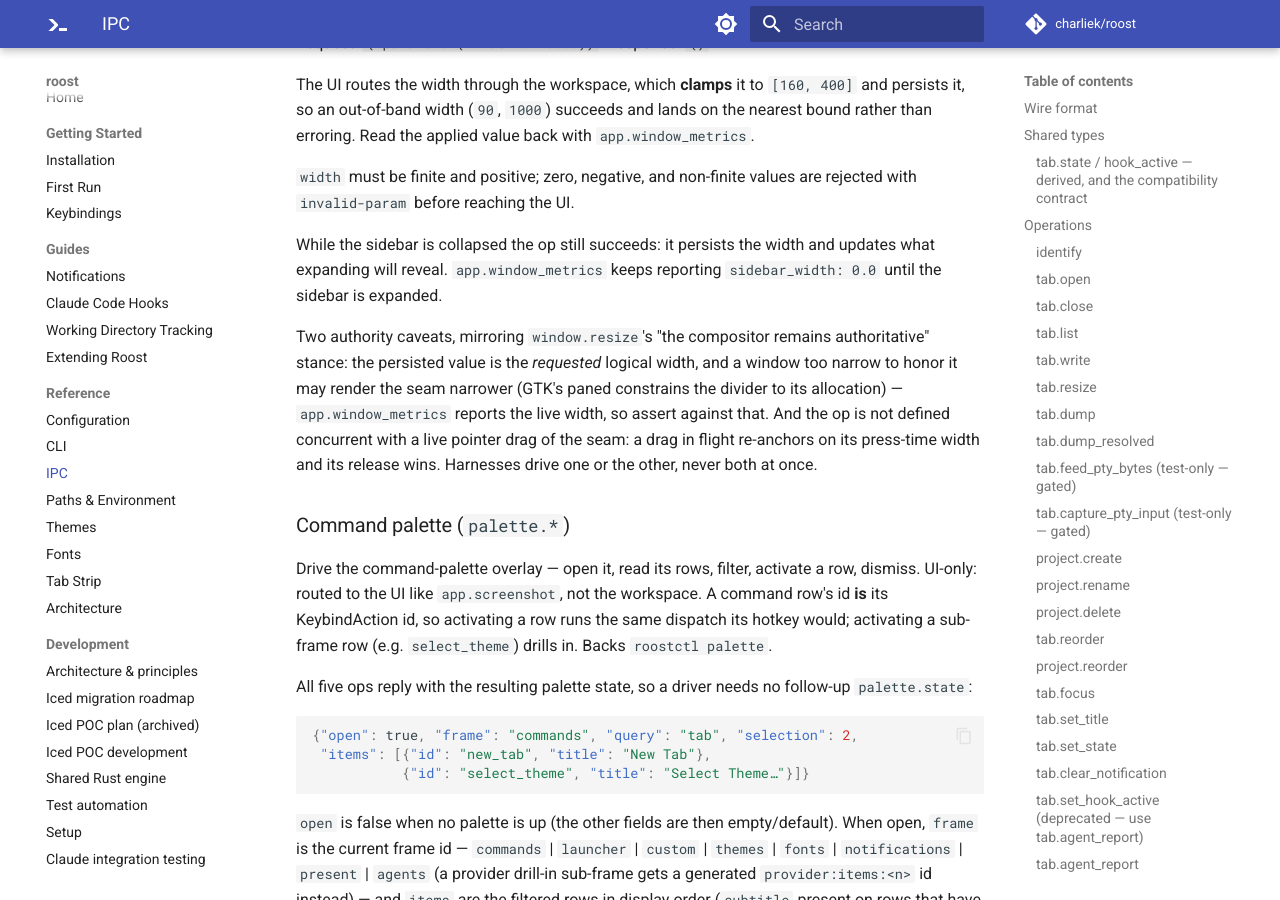
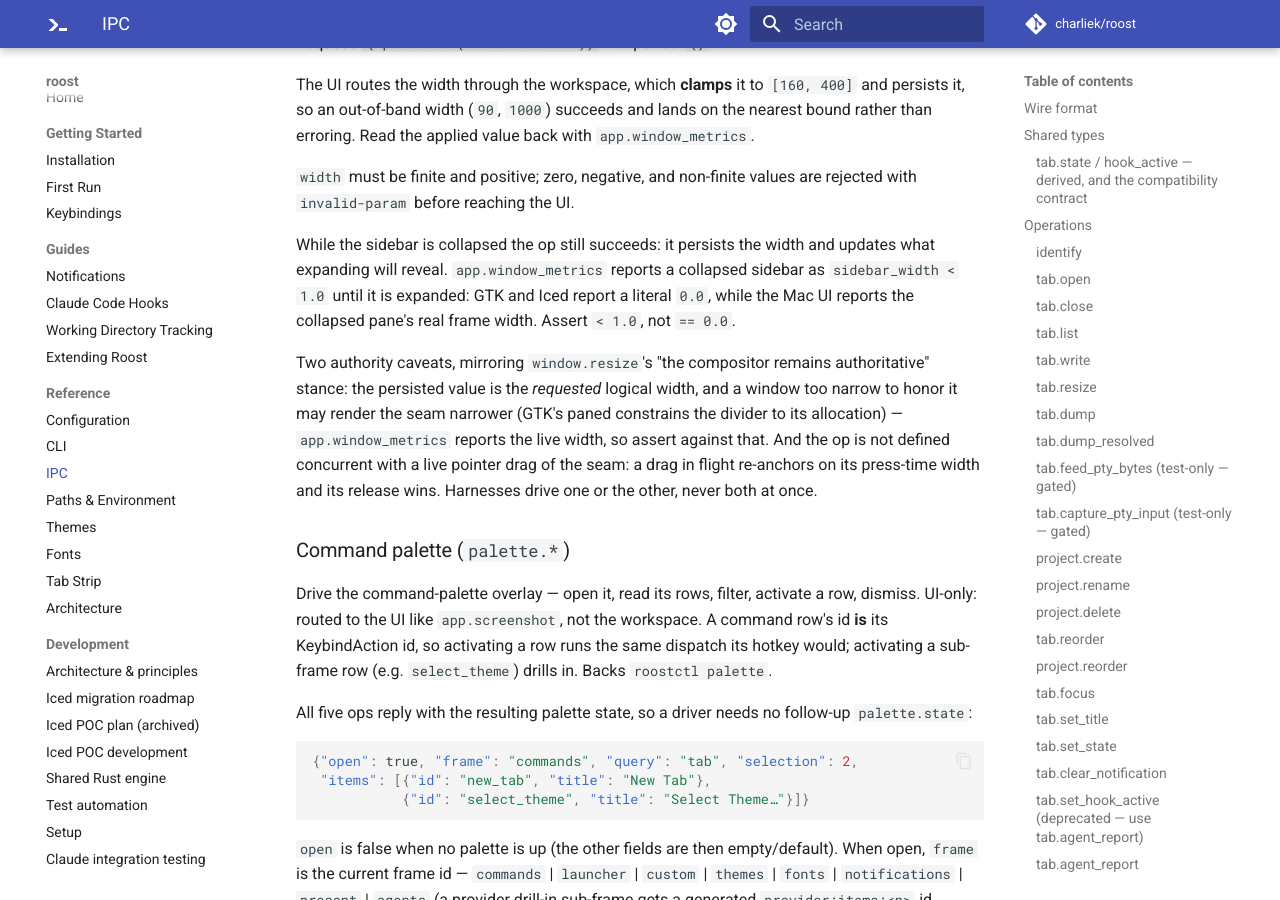
Before and after one commit to charliek/roost, an MkDocs documentation site: the page built from docs/reference/ipc.md, in a window 1280 px wide and 900 px high, scrolled down 13105 px. Built offline with MkDocs 1.6.1 and Material for MkDocs 9.7.7, drawn with Linux system fonts in a browser that asks for light colours; comment, search, counter and statistics services are not loaded.

Commit message:
docs(ipc): pin the collapsed sidebar_width tolerance in the op contract
CodeRabbit PR finding: the Rust UIs report a literal 0.0 while
collapsed but Mac reports the pane's real frame width, so the contract
now says assert < 1.0 — matching what test_sidebar_resize.py already
does.

Co-Authored-By: Claude Fable 5 <noreply@anthropic.com>
Claude-Session: https://claude.ai/code/session_01WLKWsLV45DAk61xG6Utj3e

```diff
--- a/docs/reference/ipc.md
+++ b/docs/reference/ipc.md
@@ -607,7 +607,9 @@ values are rejected with `invalid-param` before reaching the UI.
 
 While the sidebar is collapsed the op still succeeds: it persists the
 width and updates what expanding will reveal. `app.window_metrics`
-keeps reporting `sidebar_width: 0.0` until the sidebar is expanded.
+reports a collapsed sidebar as `sidebar_width < 1.0` until it is
+expanded: GTK and Iced report a literal `0.0`, while the Mac UI reports
+the collapsed pane's real frame width. Assert `< 1.0`, not `== 0.0`.
 
 Two authority caveats, mirroring `window.resize`'s "the compositor
 remains authoritative" stance: the persisted value is the *requested*
```
